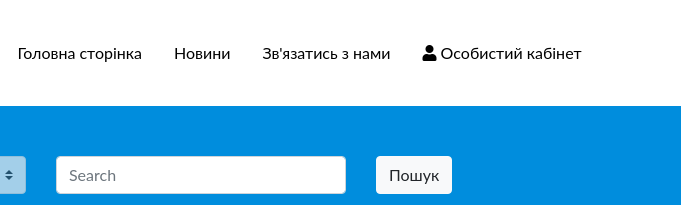
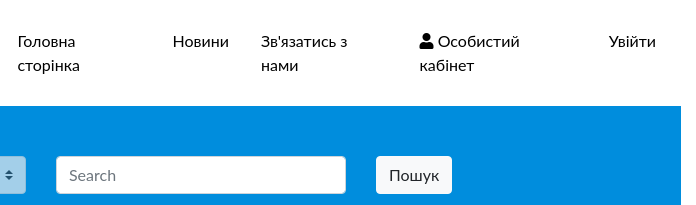
Before and after one commit to AndriyShymoniak/Frontend-Project-Hospital, a plain HTML site: page html/cabinet.html in a window 1280 px wide. Shown: the top 205 px of the page, 584-1280 px from the left. Drawn offline with nearby package versions, Linux system fonts and the light colour scheme.

Commit message:
sign in/up added

```diff
--- a/html/cabinet.html
+++ b/html/cabinet.html
@@ -44,6 +44,9 @@
             </li>
             <li class="nav-item">
                 <a class="nav-link navbar-custom-text" href="cabinet.html"><i class="fas fa-user"></i> Особистий кабінет</a>
+            </li>
+            <li class="nav-item">
+                <a class="nav-link navbar-custom-text" href="sign_in.html">Увійти</a>
             </li>
         </ul>
     </div>
```
Also changed, not shown: html/contact_us.html (+3 -0 lines), html/index.html (+3 -0 lines), html/news.html (+3 -0 lines), html/sign_in.html (+1 -1 lines).
